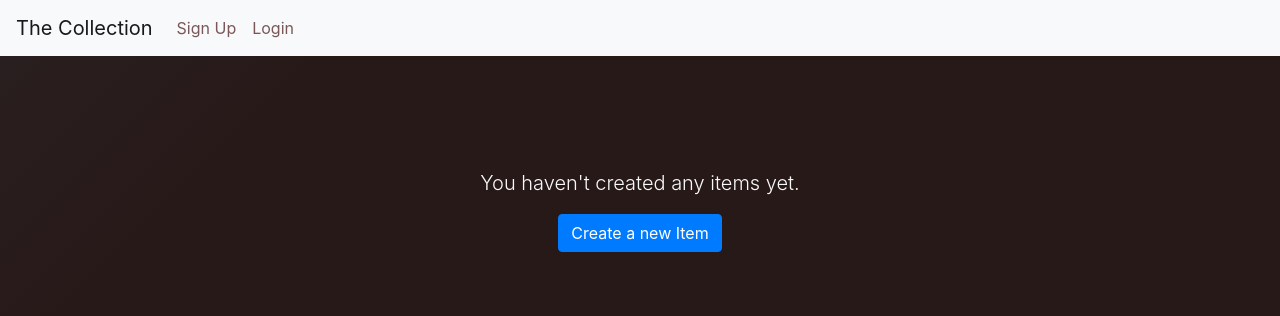
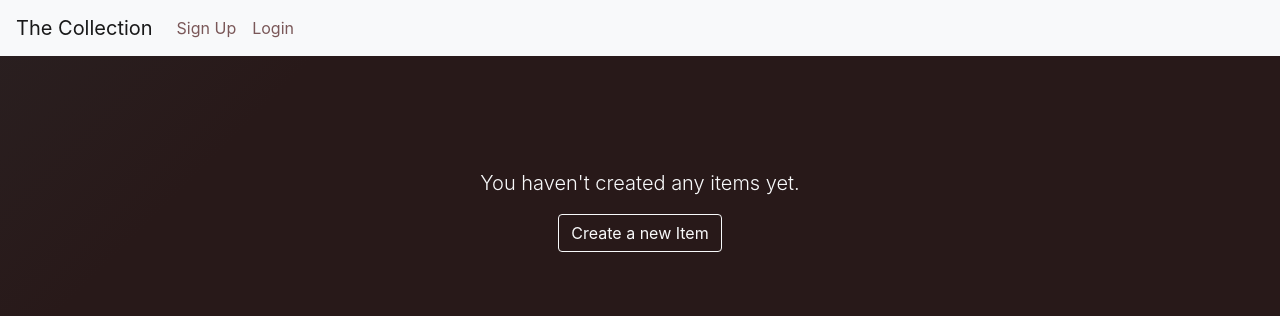
Before and after one commit to rpf13/the-collection, a Django app: template collection/templates/collection/collection_detail.html in a window 1280 px wide. Shown: the top 316 px of the page. Run offline with Django 3.2, Linux system fonts and the light colour scheme; the template is opened without the code that fills it, so the values that code supplies are empty.

Commit message:
style: Update button style
This commit will update the button style of the cancel button in the
search results as well as the button to create an item, if a collection
is empty.

```diff
--- a/collection/templates/collection/collection_detail.html
+++ b/collection/templates/collection/collection_detail.html
@@ -59,12 +59,12 @@
         {% if search_performed %}
         <div class="col-md-12 text-center">
           <p class="lead">No search results.</p>
-          <a href="{% url 'collection_detail' collection_id %}" class="btn btn-secondary">Cancel</a>
+          <a href="{% url 'collection_detail' collection_id %}" class="btn btn-outline-light">Cancel</a>
         </div>
         {% else %}
         <div class="col-md-12 text-center">
           <p class="lead">You haven't created any items yet.</p>
-          <a href="{% url 'item_create' collection.pk %}" class="btn btn-primary">Create a new Item</a>
+          <a href="{% url 'item_create' collection.pk %}" class="btn btn-outline-light">Create a new Item</a>
         </div>
         {% endif %}
         {% endfor %}
```
